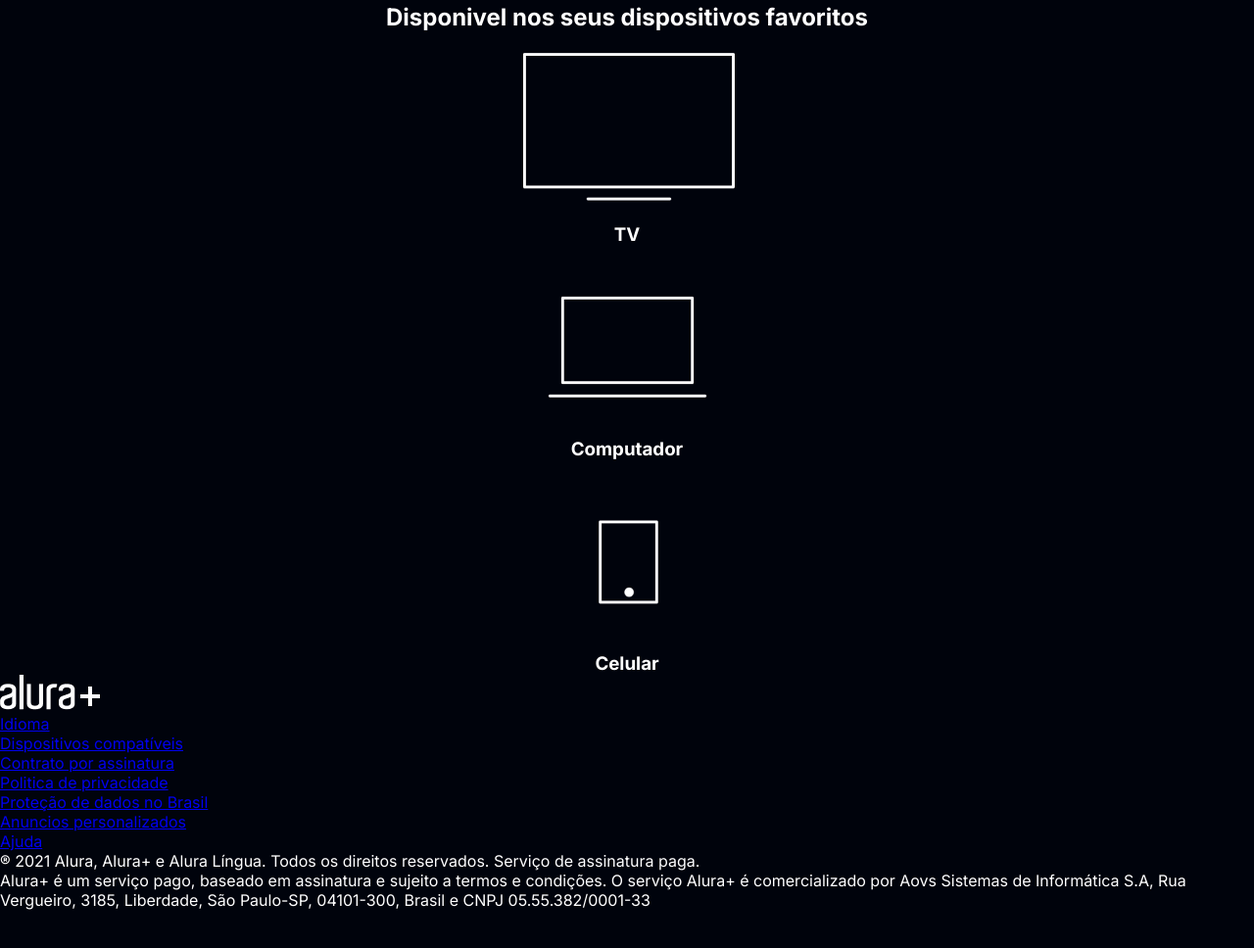
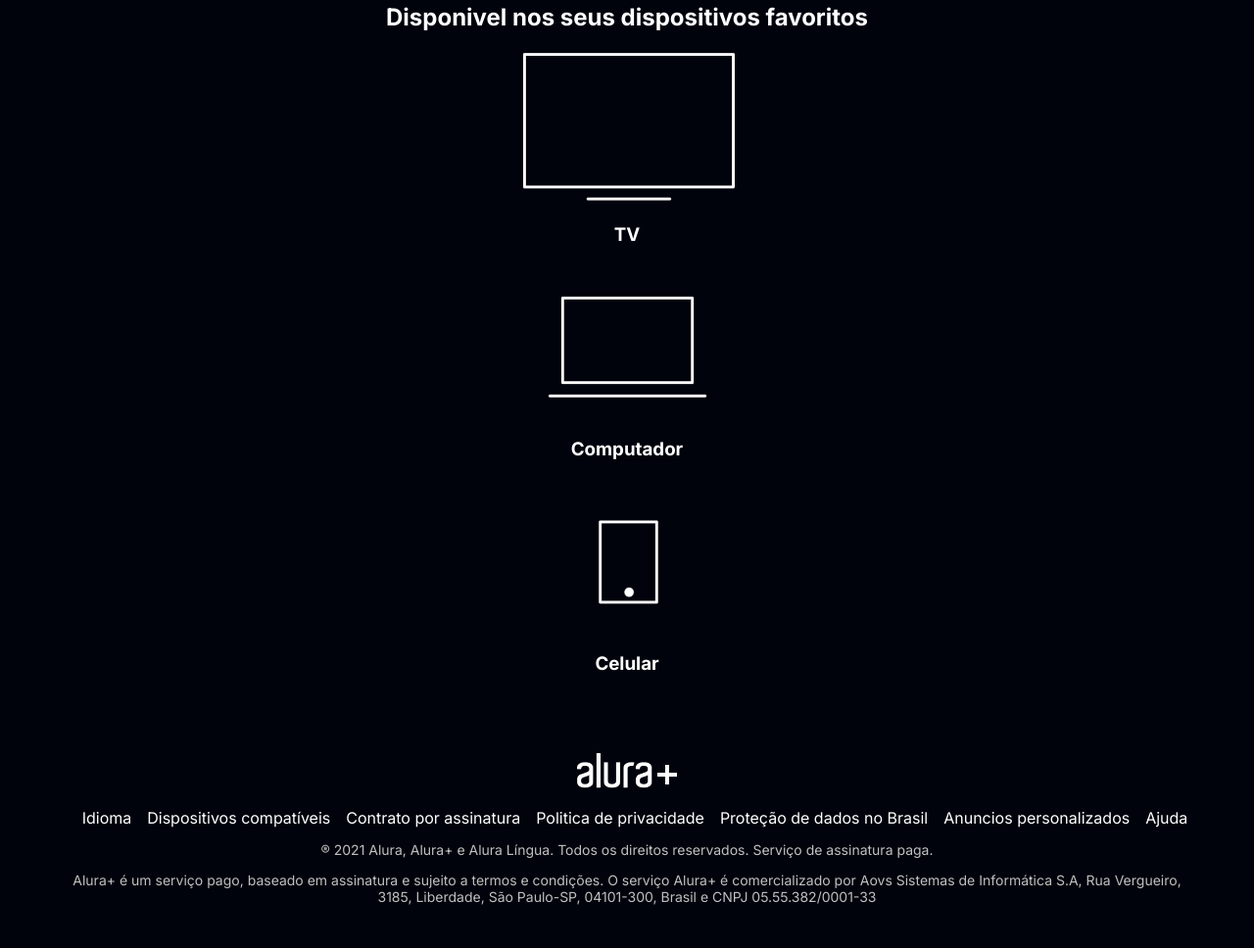
Before and after one commit to jujugervazio/paginaweb_alura, a plain HTML site: page index.html in a window 1280 px wide. Shown: the part 3700-4668 px from the top of the page at 98% size. Before the commit the page ends 4629 px from the top, so only its background shows below. Drawn offline with Linux system fonts and the light colour scheme.

Commit message:
aula 12 pt3

```diff
--- a/styles.css
+++ b/styles.css
@@ -121,3 +121,27 @@ body{
     font-size: 32px;
     color: var(--branco-principal);
 }
+
+.rodape__lista{
+    display: flex;
+    justify-content: center;
+    list-style-type: none;
+    margin-top: 1em;
+}
+
+.lista__link a{
+    text-decoration: none;
+    color:var(--branco-principal);
+    margin-left: 1em;
+}
+
+.rodape__texto{
+    margin: 1em;
+    color: var(--cinza-secundario);
+    font-size: 14px;
+}
+
+.rodape{
+    text-align: center;
+    margin: 5em 3em;
+}
```
